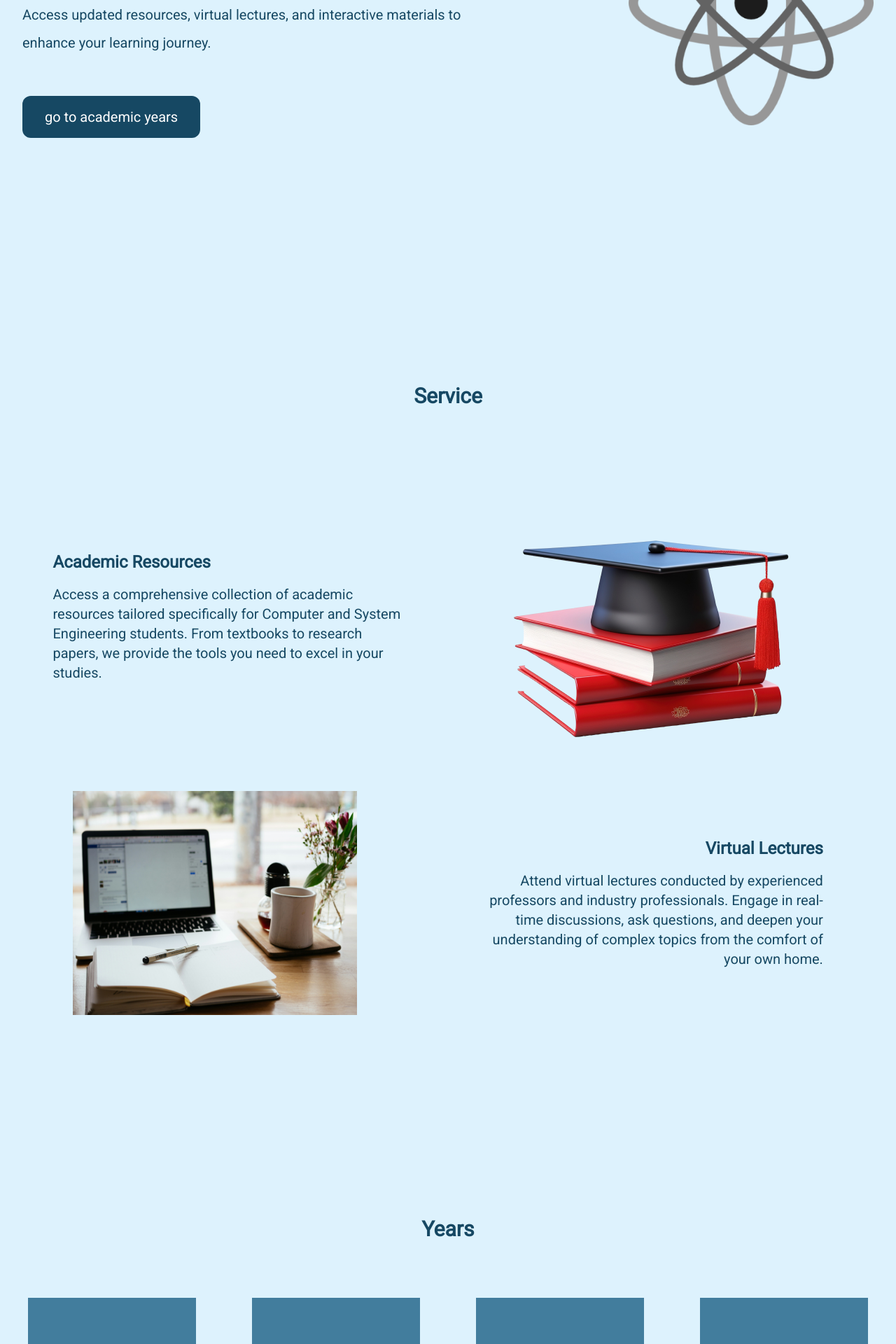
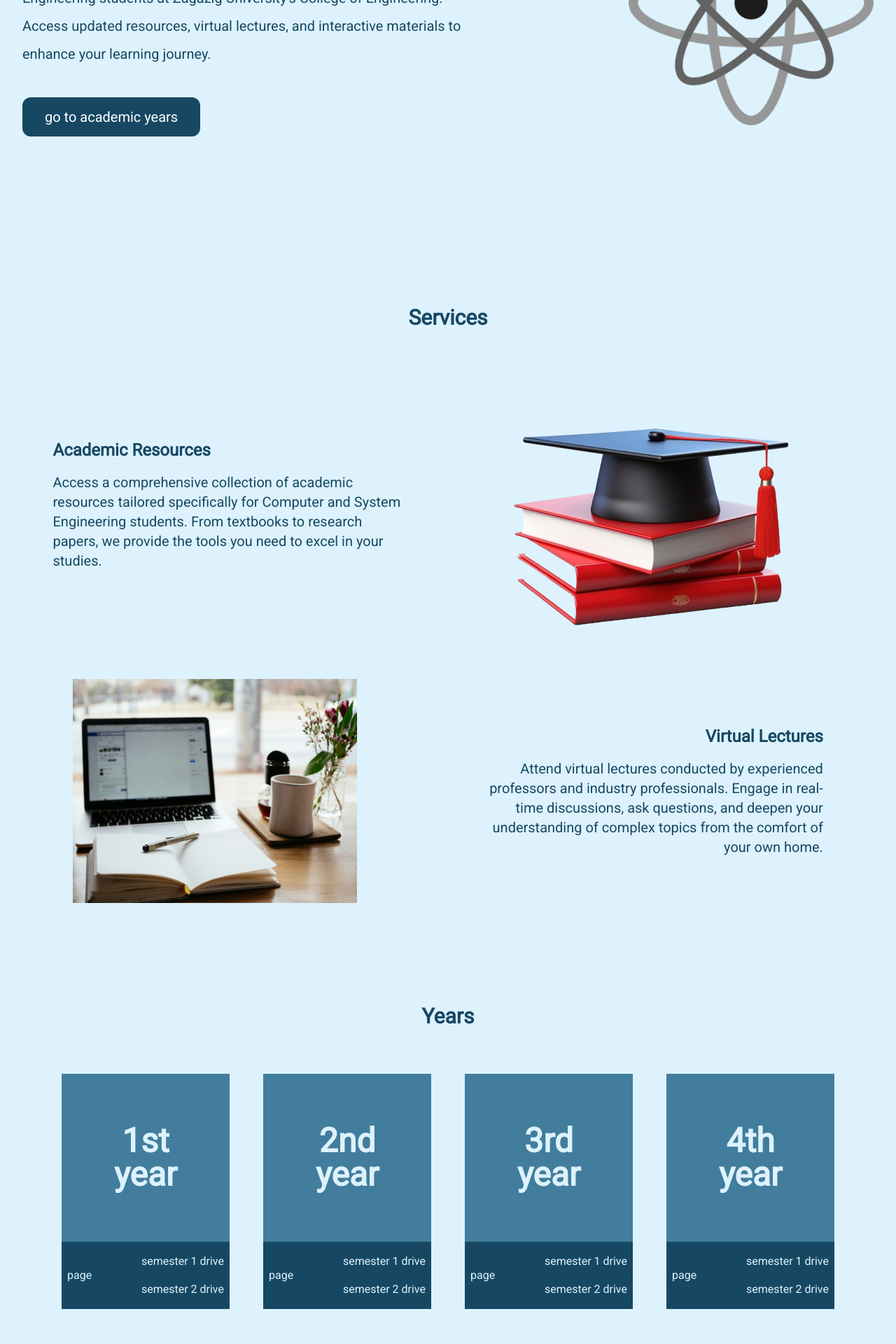
Before and after one commit to MahmoudKhalid22/college-site, a Next.js app: page / in a window 1280 px wide. Shown: the part 420-2340 px from the top of the page at 70% size. Built offline with nearby package versions, Linux system fonts and the light colour scheme.

Commit message:
chore: remove spaces

```diff
--- a/app/components/Footer.tsx
+++ b/app/components/Footer.tsx
@@ -1,19 +1,33 @@
 "use client";
 import React from "react";
+import { Link } from "react-scroll";
+// import Link from "next/link";
 
 const Footer = () => {
   return (
-    <div>
+    <>
       <div className="flex items-center justify-around bg-[#164863] w-full h-[13rem]">
-        <a href="#home" className="text-[#ddf2fd] md:text-2xl">
+        <Link
+          to="home"
+          offset={-100}
+          className="text-[#ddf2fd] md:text-2xl cursor-pointer"
+        >
           Home
-        </a>
-        <a href="#service" className="text-[#ddf2fd] md:text-2xl">
+        </Link>
+        <Link
+          to="service"
+          offset={-100}
+          className="text-[#ddf2fd] md:text-2xl cursor-pointer"
+        >
           Service
-        </a>
-        <a href="#years" className="text-[#ddf2fd] md:text-2xl">
+        </Link>
+        <Link
+          to="years"
+          offset={-120}
+          className="text-[#ddf2fd] md:text-2xl cursor-pointer"
+        >
           Year
-        </a>
+        </Link>
       </div>
       <div className="flex flex-col items-center justify-center gap-2 py-4 bg-[#9BBEC8]">
         <p className="text-[#164863] md:text-xl font-semibold">
@@ -23,7 +37,7 @@ const Footer = () => {
           @2024; All Rights Reserved
         </p>
       </div>
-    </div>
+    </>
   );
 };
 
--- a/app/components/Hero.tsx
+++ b/app/components/Hero.tsx
@@ -1,6 +1,7 @@
 "use client";
 import Image from "next/image";
 import React from "react";
+import { Link } from "react-scroll";
 
 function Hero() {
   return (
@@ -31,8 +32,14 @@ function Hero() {
             interactive materials to enhance your learning journey.
           </p>
         </div>
-        <button className="bg-[#164863] text-white md:text-xl mx-auto md:mx-0  text-sm px-4 py-2 md:px-8 md:py-4 w-fit rounded-md md:rounded-xl hover:bg-[#0f3245] transition-colors duration-300">
-          <a href="#years">go to academic years</a>
+        <button>
+          <Link
+            to="years"
+            spy={true}
+            className="bg-[#164863] text-white md:text-xl mx-auto md:mx-0  text-sm px-4 py-2 md:px-8 md:py-4 w-fit rounded-md md:rounded-xl hover:bg-[#2d5a73] transition-colors duration-300"
+          >
+            go to academic years
+          </Link>
         </button>
       </div>
     </div>
--- a/app/components/Navbar.tsx
+++ b/app/components/Navbar.tsx
@@ -37,7 +37,7 @@ const Navbar = () => {
       <ul
         className={`${
           isOpen ? "translate-x-0" : "-translate-x-full"
-        } z-20 flex items-center justify-center gap-24 flex-col bg-[#427D9D] transition-transform duration-300 fixed left-0 top-0 h-full w-1/2 md:w-80`}
+        } z-20 flex items-center justify-center gap-24 flex-col bg-[#427D9D] transition-transform duration-300 fixed left-0 top-0 h-full w-2/3 sm:w-1/2 md:w-80`}
       >
         <div
           className="absolute top-4 right-4 text-5xl text-[#ddf2fd] cursor-pointer"
--- a/app/components/Service.tsx
+++ b/app/components/Service.tsx
@@ -6,11 +6,11 @@ import service_2 from "../../public/service_2.png";
 
 function Service() {
   return (
-    <div className="py-36" id="service">
-      <h2 className="text-2xl md:text-3xl font-bold text-center text-[#164863] mb-12">
-        Service
+    <div className="py-8" id="service">
+      <h2 className="text-2xl md:text-3xl font-bold text-center text-[#164863] md:mb-0 mb-8">
+        Services
       </h2>
-      <div className="flex flex-col gap-20 md:gap-0">
+      <div className="flex flex-col gap-12 md:gap-0">
         <div className="flex flex-col-reverse md:flex-row items-center justify-around">
           <div className="flex flex-col items-center md:items-start gap-4">
             <p className="text-lg md:text-2xl font-semibold text-[#164863]">
--- a/app/components/Years.tsx
+++ b/app/components/Years.tsx
@@ -4,10 +4,11 @@ import React from "react";
 
 const Years = () => {
   return (
-    <>
-      <div className="my-36 flex flex-col gap-20" id="years">
-        <p className="text-3xl font-bold text-center text-[#164863]">Years</p>
-        <div className="flex items-center justify-center flex-wrap gap-20">
+    <div className="my-28" id="years">
+      <p className="text-3xl mb-16 font-bold text-center text-[#164863]">
+        Years
+      </p>
+      <div className="flex items-center justify-center flex-wrap gap-12">
         <div className="">
           <div className="flex items-center justify-center bg-[#427D9D] w-[15rem] h-[15rem]">
             <span className="font-semibold text-5xl text-center text-[#ddf2fd]">
@@ -74,7 +75,6 @@ const Years = () => {
         </div>
       </div>
     </div>
-    </>
   );
 };
 
```
Lines whose indentation alone changed are shown as unchanged.
